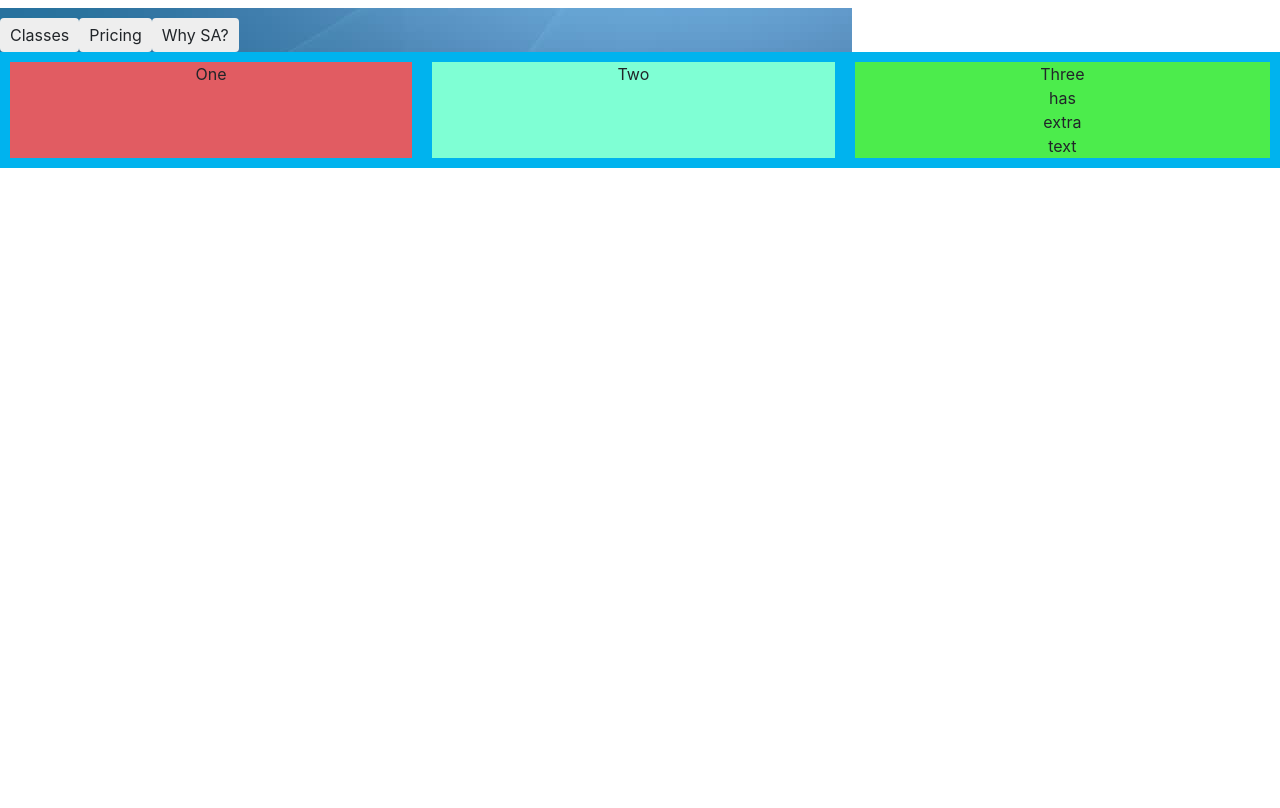
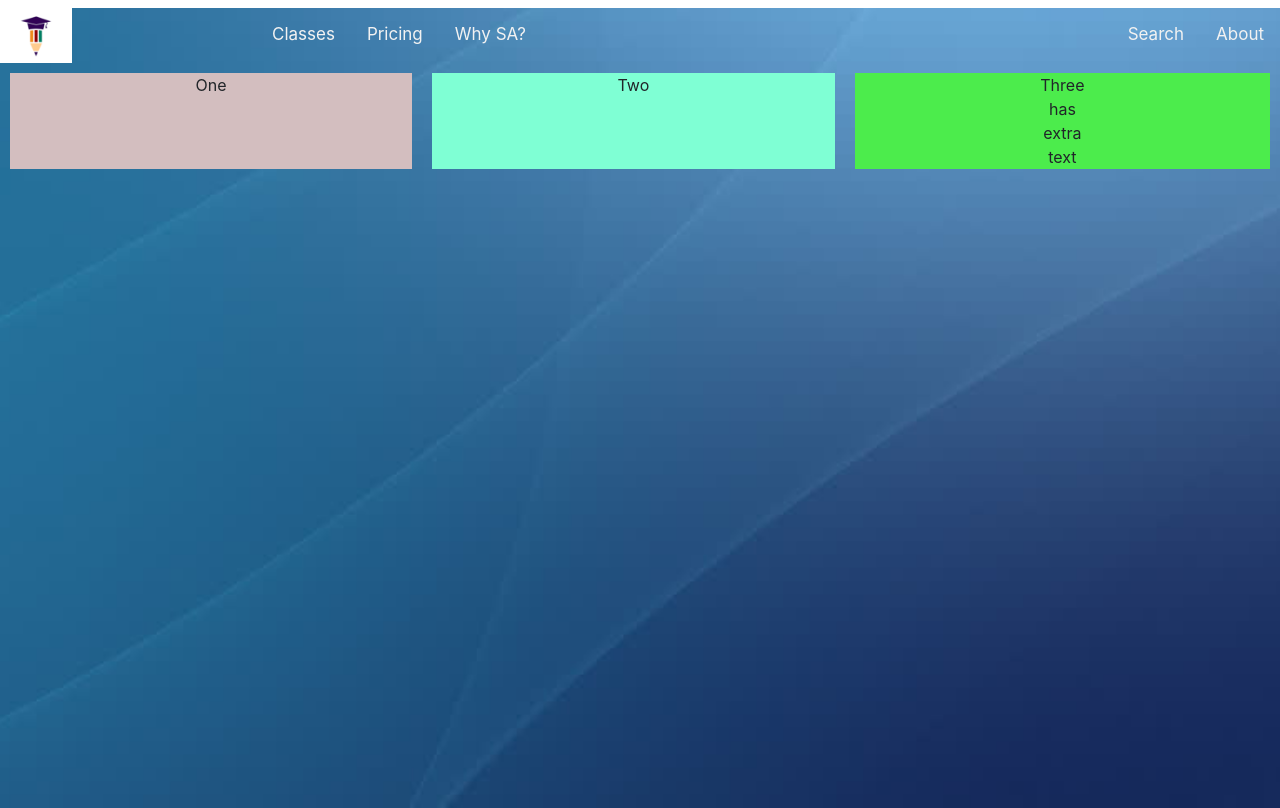
Before and after one commit to vikash-techy/StudentArchitect, an Angular app: page / in a window 1280 px wide. Built offline with nearby package versions, Linux system fonts and the light colour scheme.

Commit message:
Added background image for the home page. and a temp logo file.

```diff
--- a/src/app/app.component.css
+++ b/src/app/app.component.css
@@ -1,3 +1,9 @@
 #main-component {
-    background: url("../images/SA_bck_image.jpg") no-repeat;
+    background: url("../images/SA_bck_image.jpg");
+    height: 100%;
+    margin: 0;
+    /* Center and scale the image nicely */
+    background-position: center;
+    background-repeat: no-repeat;
+    background-size: cover;
 }
--- a/src/app/header/header.component.css
+++ b/src/app/header/header.component.css
@@ -17,3 +17,45 @@ nav a {
   nav a.active {
     color: #039be5;
   }
+
+  /* Add a black background color to the top navigation */
+.topnav {
+  /* Keeping for future use */
+  /* background-color: #333; */
+  overflow: hidden;
+}
+
+/* Style the links inside the navigation bar */
+.topnav a {
+float: left;
+color: #f2f2f2;
+text-align: center;
+padding: 14px 16px;
+text-decoration: none;
+font-size: 17px;
+}
+
+img {
+ float: left;
+}
+/* Change the color of links on hover */
+.topnav a:hover {
+background-color: #eee;
+color: black;
+}
+
+/* Add a color to the active/current link */
+.topnav a.active {
+background-color: #4CAF50;
+color: white;
+}
+
+/* Left-aligned section inside the top navigation with left margin */
+.topnav-left {
+  margin-left: 20%;
+}
+
+/* Right-aligned section inside the top navigation */
+.topnav-right {
+float: right;
+}
--- a/src/app/header/header.component.html
+++ b/src/app/header/header.component.html
@@ -1,8 +1,21 @@
 <div>
 
-  <nav>
+  <!-- <nav class="topnav-right">
     <a routerLink="/classes">Classes</a>
     <a routerLink="/pricing">Pricing</a>
     <a routerLink="/why_sa">Why SA?</a>
-  </nav>
+  </nav> -->
+
+  <div class="topnav">
+    <img height="55" src="../../images/SA_temp_logo.png">
+    <div class="topnav-left">
+      <a routerLink="/classes">Classes</a>
+      <a routerLink="/pricing">Pricing</a>
+      <a routerLink="/why_sa">Why SA?</a>
+    </div>
+    <div class="topnav-right">
+      <a href="#search">Search</a>
+      <a href="#about">About</a>
+    </div>
+  </div>
 </div>
--- a/src/app/pricing/pricing.component.css
+++ b/src/app/pricing/pricing.component.css
@@ -1,14 +1,13 @@
 .box {
     display: flex;
     justify-content: space-around;
-    background-color: #00b3ee;
     text-align: center;
   }
 
   .one {
     flex: 1 1 auto;
     margin: 10px;
-    background-color: #e15c62;
+    background-color: #d3bebf;
   }
 
   .two {
--- a/src/styles.css
+++ b/src/styles.css
@@ -1 +1,6 @@
 @import "~bootstrap/dist/css/bootstrap.min.css";
+
+body, html {
+    height: 100%;
+    margin: 0;
+}
```
Also changed, not shown: src/images/SA_temp_logo.png (added).
